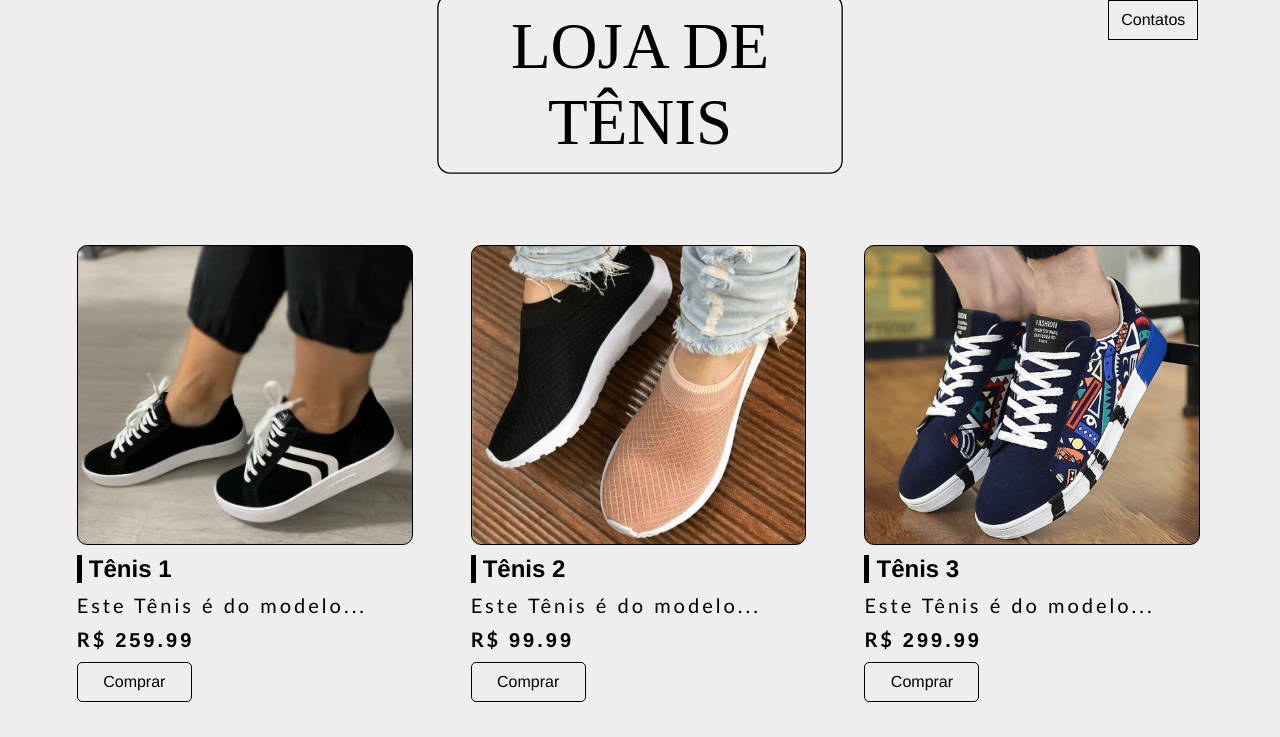
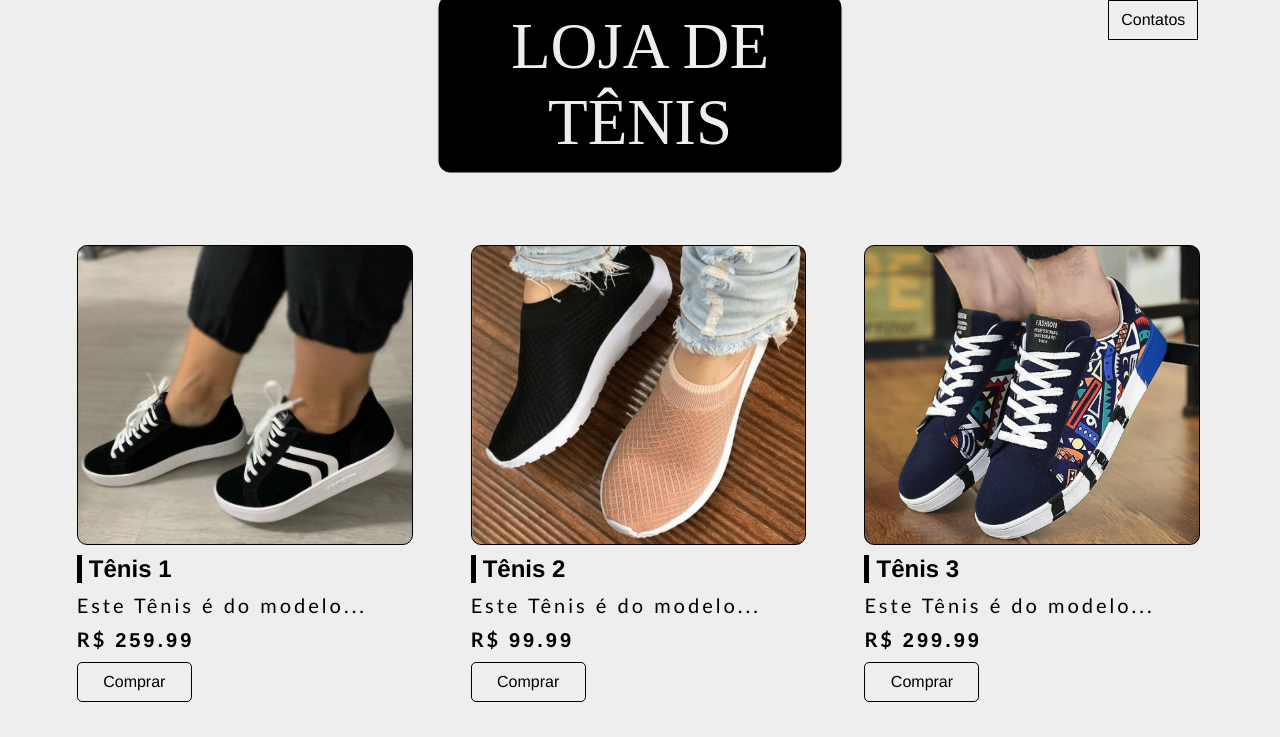
Before and after one commit to NathanTi/Treino-HtmlCss, a plain HTML site: page index.html in a window 1280 px wide. In both pictures the pointer is over the element "LOJA DE TÊNIS". Shown: the top 737 px of the page. Drawn offline with Linux system fonts and the light colour scheme.

Commit message:
Melhoria do Logo

```diff
--- a/css/styles.css
+++ b/css/styles.css
@@ -18,7 +18,7 @@ header h1 {
     font-family: 'bebas neue';
     font-weight: 100;
     font-size: 50px;
-    border: 1px solid white;
+    border: 1px solid #EEE;
     width: 25%;
     margin-left: 37.5%;
     padding: 10px;
@@ -35,8 +35,9 @@ header:hover {
 }
 
 header h1:hover {
-    border: 1px solid black;
-    width: 25%;
+    background-color: black;
+    color: #EEE;
+    transition: 0.9s;
 }
 
 /* Customização do Grid de Produtos. */
```
